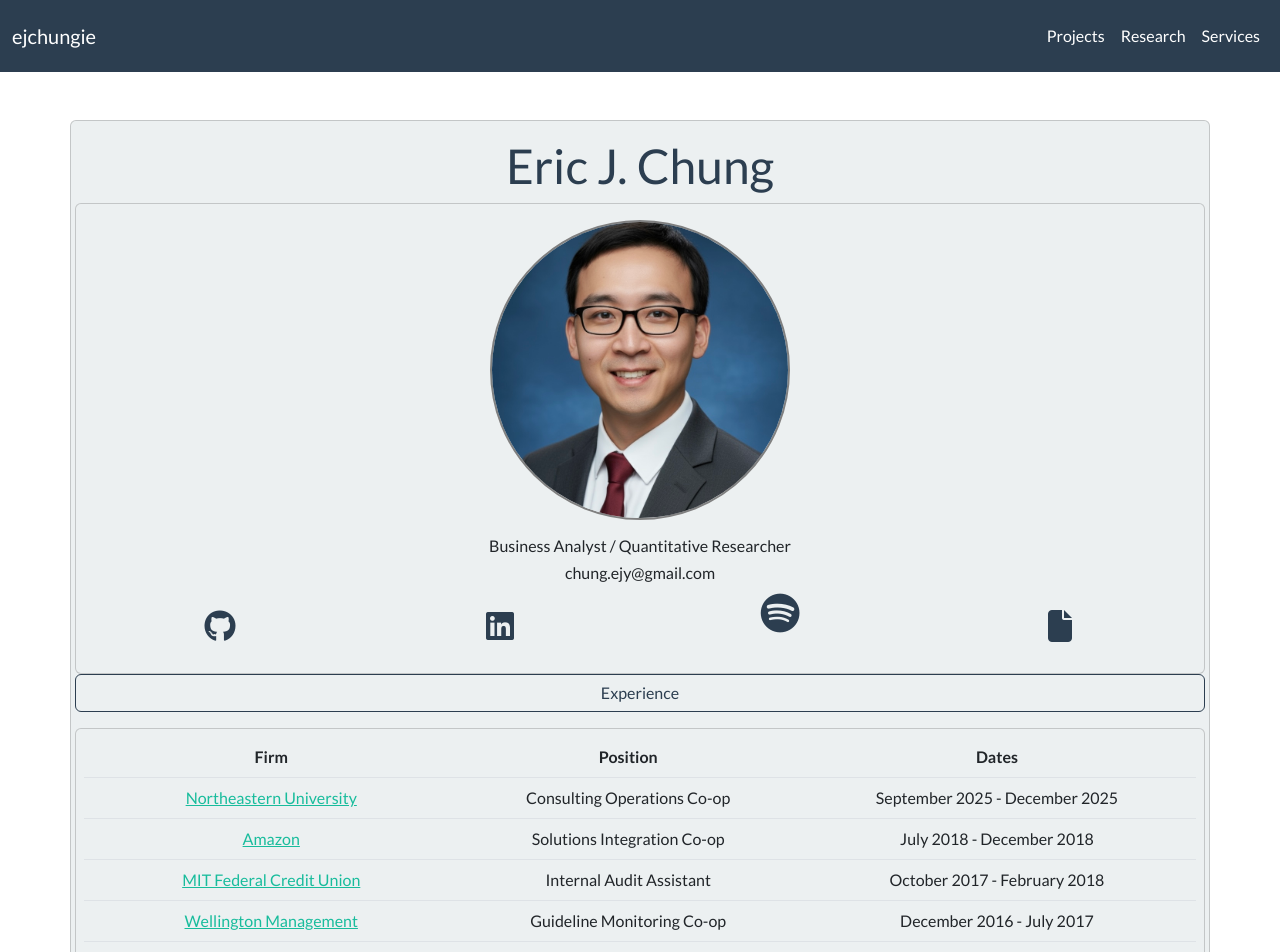
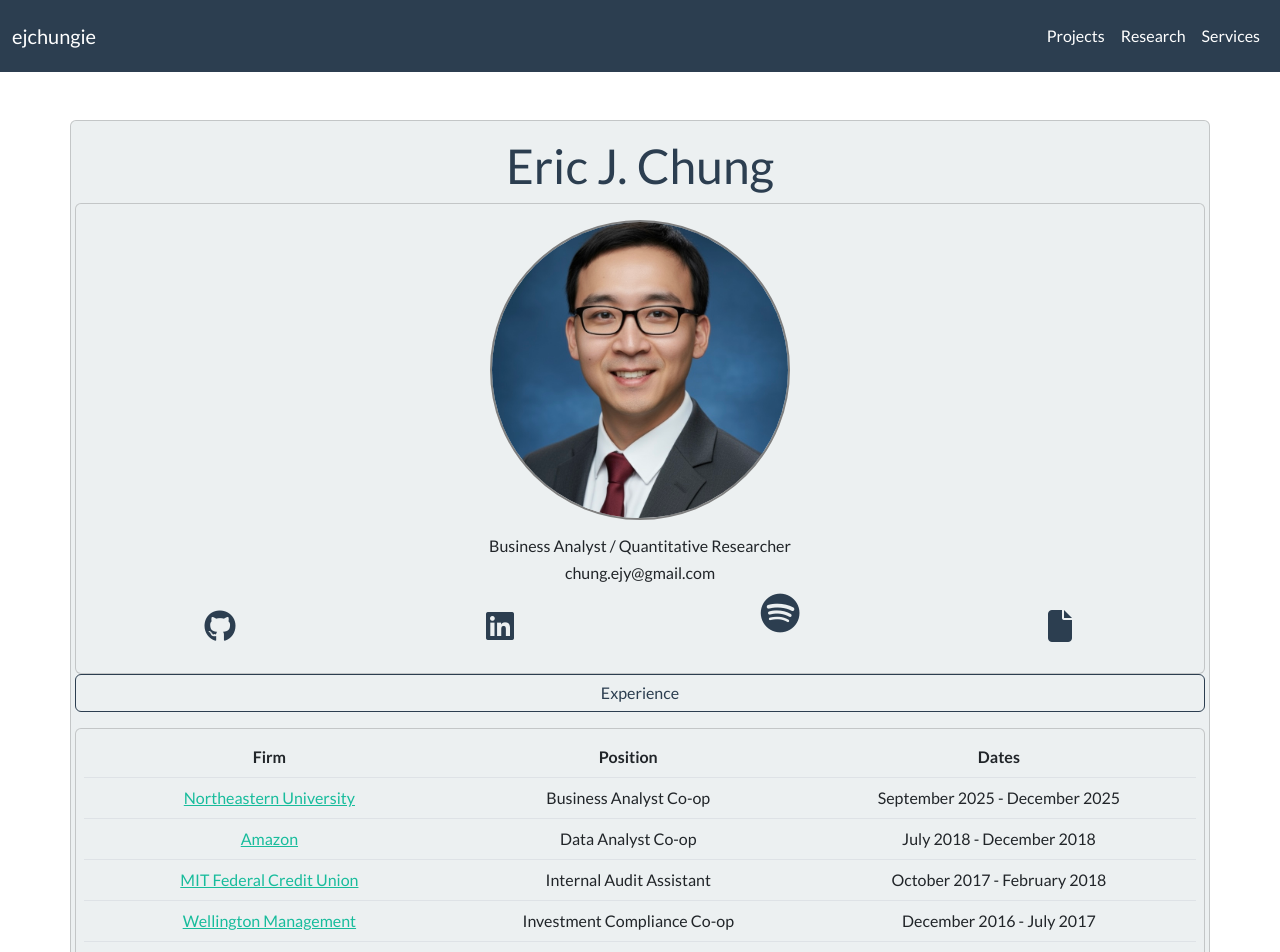
Before and after one commit to chung-ejy/portfolio, a React (Vite) app: page / in a window 1280 px wide. Shown: the top 952 px of the page. Built offline with nearby package versions, Linux system fonts and the light colour scheme.

Commit message:
role name updates

```diff
--- a/src/components/data/Experience.jsx
+++ b/src/components/data/Experience.jsx
@@ -20,7 +20,7 @@ const Experience = () => {
                                 Northeastern University
                             </a>
                         </td>
-                        <td className="d-none d-lg-table-cell">Consulting Operations Co-op</td>
+                        <td className="d-none d-lg-table-cell">Business Analyst Co-op</td>
                         <td className="d-lg-table-cell">September 2025 - December 2025</td>
                     </tr>
                     <tr>
@@ -29,7 +29,7 @@ const Experience = () => {
                                 Amazon
                             </a>
                         </td>
-                        <td className="d-none d-lg-table-cell">Solutions Integration Co-op</td>
+                        <td className="d-none d-lg-table-cell">Data Analyst Co-op</td>
                         <td className="d-lg-table-cell">July 2018 - December 2018</td>
                     </tr>
                     <tr>
@@ -47,7 +47,7 @@ const Experience = () => {
                                 Wellington Management
                             </a>
                         </td>
-                        <td className="d-none d-lg d-lg-table-cell">Guideline Monitoring Co-op</td>
+                        <td className="d-none d-lg d-lg-table-cell">Investment Compliance Co-op</td>
                         <td className="d-lg-table-cell">December 2016 - July 2017</td>
                     </tr>
                     <tr>
```
